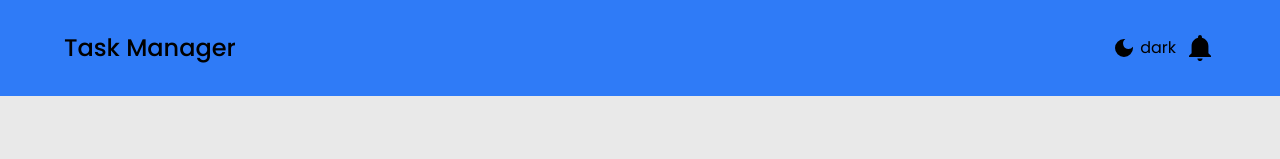
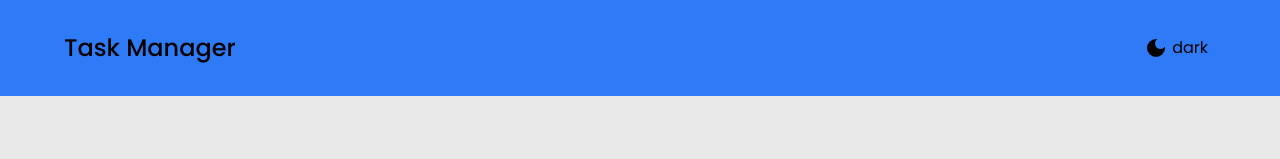
Before and after one commit to MainaMary/Task-manager, a React (Vite) app: page / in a window 1280 px wide. Shown: the top 159 px of the page. Built offline with nearby package versions, Linux system fonts and the light colour scheme.

Commit message:
show or hide notification icon

```diff
--- a/src/components/Navbar.tsx
+++ b/src/components/Navbar.tsx
@@ -1,41 +1,47 @@
-import { IoMdNotifications } from "react-icons/io"
-import { useTaskList } from "../context/appContext"
-import ThemeToggle from "./ThemeToggle"
-import { AppTheme } from "../model/types"
+import { IoMdNotifications } from "react-icons/io";
+import { useTaskList } from "../context/appContext";
+import ThemeToggle from "./ThemeToggle";
+import { AppTheme } from "../model/types";
 const Navbar = () => {
-  const { allTasks, theme } = useTaskList()
+  const { allTasks, theme } = useTaskList();
   const headerStyle: AppTheme = {
     dark: {
-      background: '#333',
-      color: '#ffff'
+      background: "#333",
+      color: "#ffff",
     },
     light: {
-      background: '#eoeoeo',
-      color: 'black'
+      background: "#eoeoeo",
+      color: "black",
     },
     common: {
-      transition: 'all 1s ease'
-    }
-  }
+      transition: "all 1s ease",
+    },
+  };
   const themeStyle = {
     ...headerStyle.common,
-    ...(theme === "light" ? headerStyle.light : headerStyle.dark)
-  }
+    ...(theme === "light" ? headerStyle.light : headerStyle.dark),
+  };
   return (
-    <nav style={themeStyle} className="h-24   px-8 lg:px-16 flex justify-between  items-center bg-primary-color text-white text-md">
+    <nav
+      style={themeStyle}
+      className="h-24   px-8 lg:px-16 flex justify-between  items-center bg-primary-color text-white text-md"
+    >
       <h4 className="font-medium text-2xl">Task Manager</h4>
       <div className="flex h-auto items-center gap-2">
         <ThemeToggle />
         <div className="relative">
-          <IoMdNotifications size={32} />
-          {allTasks.length > 0 ? <p className=" top-[-16px] left-4 border-[2px] border-black w-[30px] h-[30px] rounded-full absolute flex items-center justify-center text-md font-medium">{allTasks.length}</p> : ''}
-
+          {allTasks?.length > 0 && <IoMdNotifications size={32} />}
+          {allTasks.length > 0 ? (
+            <p className=" top-[-16px] left-4 border-[2px] border-black w-[30px] h-[30px] rounded-full absolute flex items-center justify-center text-md font-medium">
+              {allTasks.length}
+            </p>
+          ) : (
+            ""
+          )}
         </div>
       </div>
+    </nav>
+  );
+};
 
-
-    </nav>
-  )
-}
-
-export default Navbar
+export default Navbar;
```
